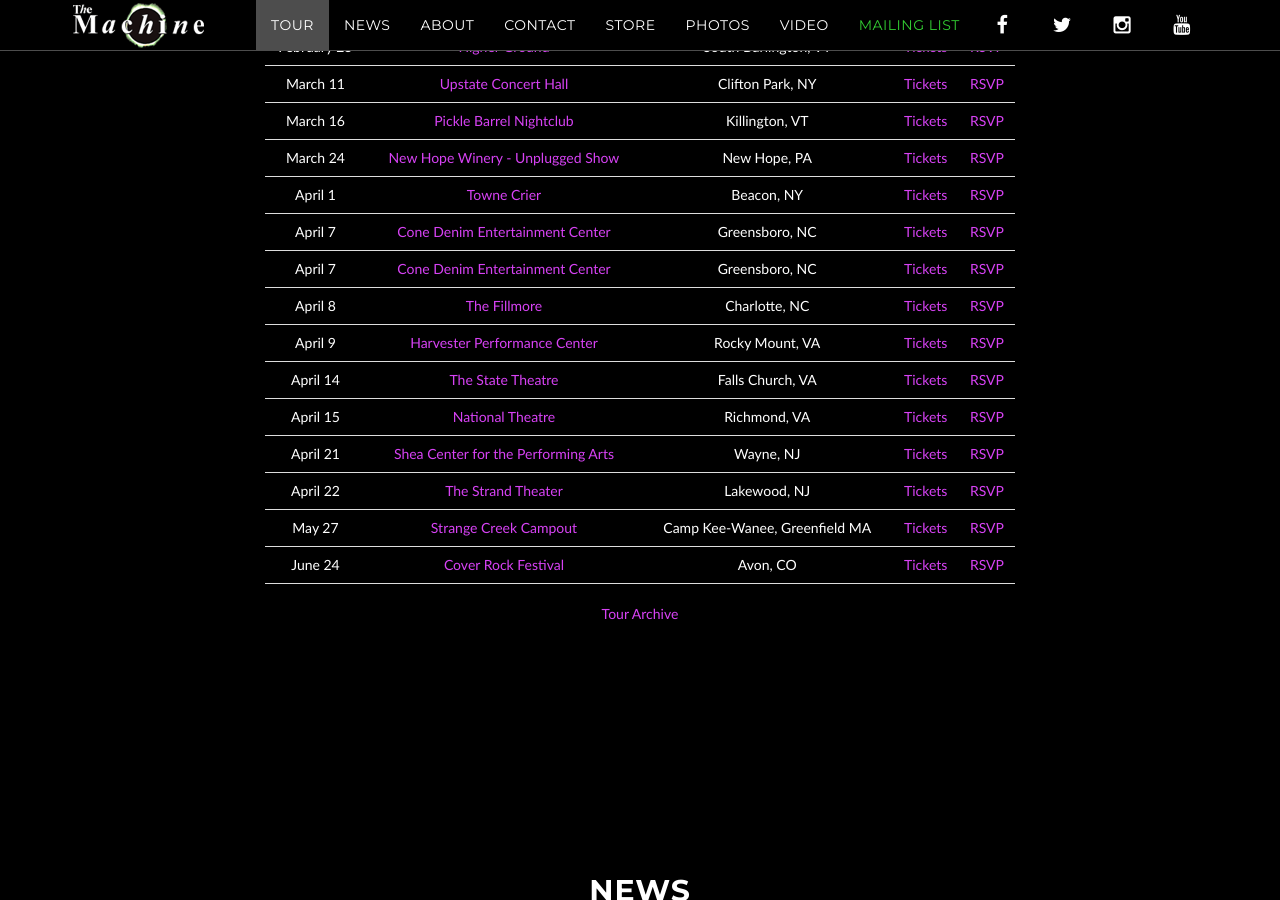
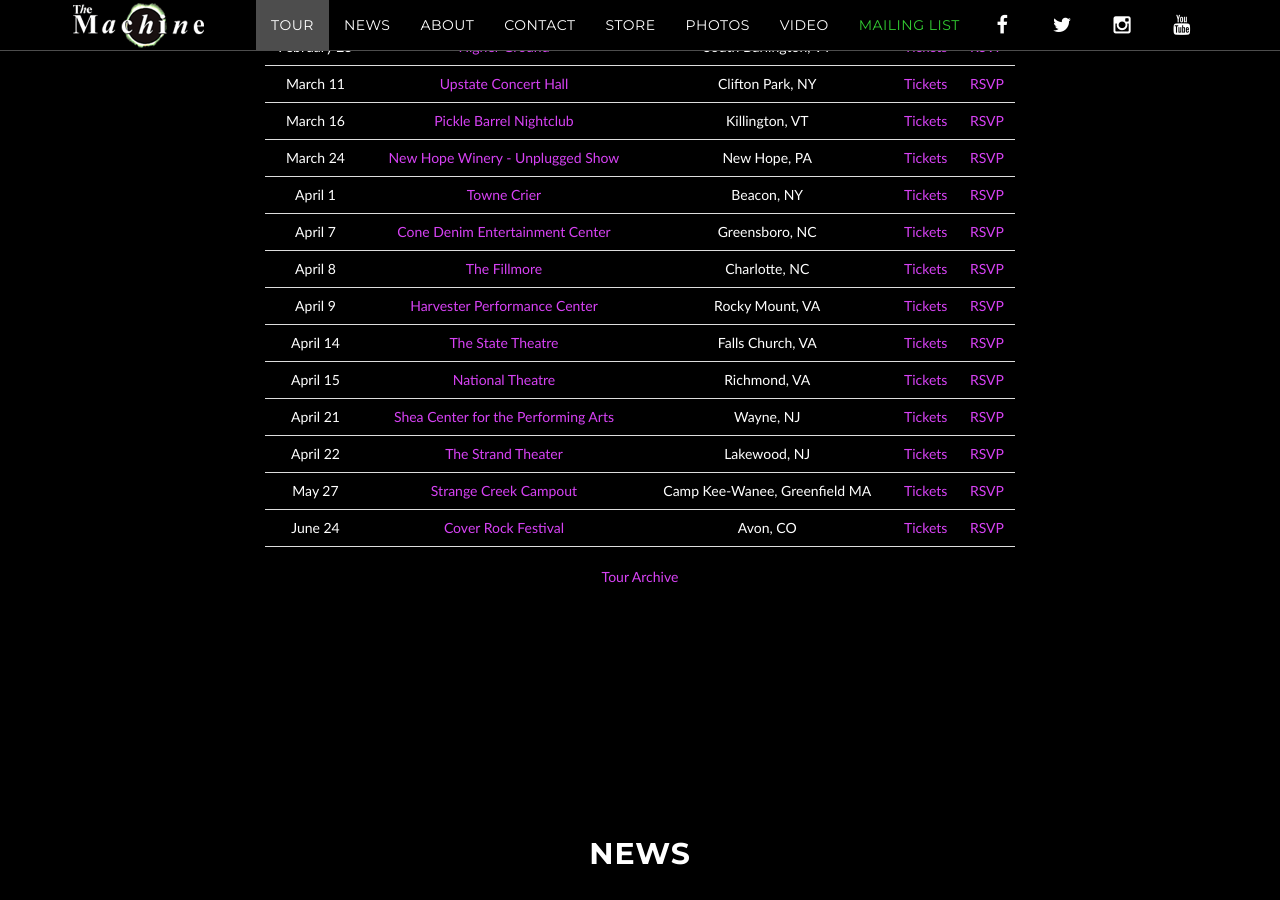
Before and after one commit to machineweb/machineweb.github.io, a Jekyll site: the page built from index.html, in a window 1280 px wide and 900 px high, scrolled down 1064 px. Built offline with Jekyll 4.4.1, drawn with Linux system fonts in a browser that asks for light colours; comment, search, counter and statistics services are not loaded.

Commit message:
Updated tour

```diff
--- a/_data/tour.yml
+++ b/_data/tour.yml
@@ -2920,14 +2920,6 @@
     rsvp-url: "https://www.facebook.com/events/1210801895701991/"
     order: "1491541200000"
 
-  - date: "April 7 2017"
-    venue: "Cone Denim Entertainment Center"
-    venue-url: "http://www.ticketmaster.com/event/0E00524DB4F76791"
-    location: "Greensboro, NC"
-    tickets-url: "http://www.ticketmaster.com/event/0E00524DB4F76791"
-    rsvp-url: "https://www.facebook.com/events/1210801895701991/"
-    order: "1491541200000"
-
   - date: "April 8 2017"
     venue: "The Fillmore"
     venue-url: "http://concerts.livenation.com/event/0E00524C13C1901C"
```
